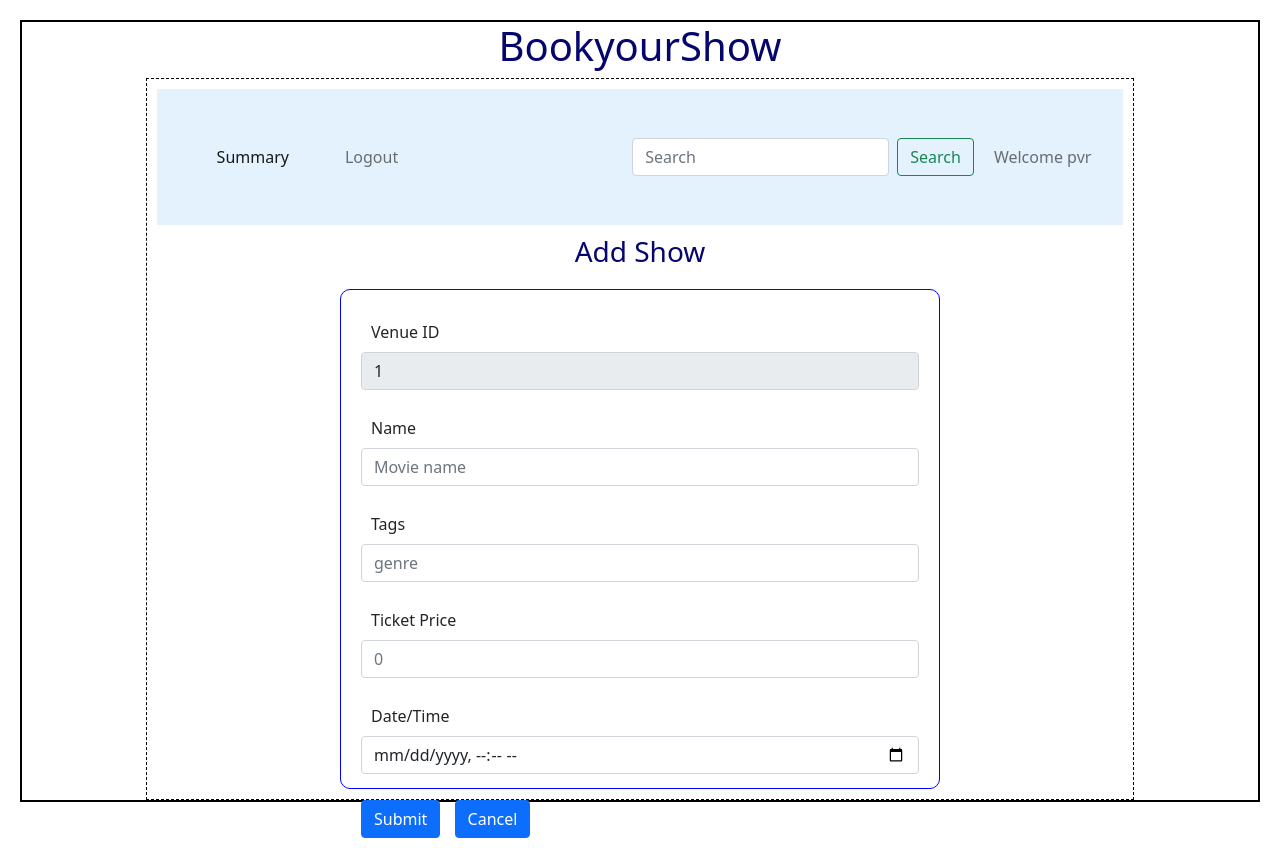
After one commit to Kaamesh1102/Ticket_Counter, a Flask app: a page that uses templates/add_show.html in a window 1280 px wide. The commit adds this page. Run offline with Flask 3, Linux system fonts and the light colour scheme.

Commit message:
Completion of Admin and User Ticket Booking

```diff
--- a/backend/controllers.py
+++ b/backend/controllers.py
@@ -2,6 +2,8 @@
 from flask import Flask,render_template,request,url_for,redirect
 from .models import *
 from flask import current_app as app
+from datetime import datetime
+from sqlalchemy import func
 
 @app.route("/")
 def home():
@@ -16,7 +18,7 @@
         if usr and usr.role == 0 :
             return redirect(url_for("admin_dashboard",name = uname))
         elif usr and usr.role == 1 :
-            return redirect(url_for("user_dashboard",name = uname))
+            return redirect(url_for("user_dashboard",name = uname,id=usr.id))
         else:
             return render_template("login.html",msg = "Invalid user credentials")
 
@@ -47,9 +49,12 @@
     return render_template("admin_dashboard.html",name=name,theatres=theatres)
 
 
-@app.route("/user/<name>")
-def user_dashboard(name):
-    return render_template("user_dashboard.html",name=name)
+@app.route("/user/<id>/<name>")
+def user_dashboard(id,name):
+    theatres=get_theatres()
+    dt_time_now=datetime.today().strftime('%Y-%m-%dT%H:%M')
+    dt_time_now=datetime.strptime(dt_time_now,"%Y-%m-%dT%H:%M")
+    return render_template("user_dashboard.html",uid=id,name=name,theatres = theatres,dt_time_now=dt_time_now)
 
 
 @app.route("/venue/<name>",methods=["POST","GET"])
@@ -67,7 +72,130 @@
     return render_template("add_venue.html",name=name)
 
 
+@app.route("/show/<venue_id>/<name>",methods=["POST","GET"])
+def add_show(venue_id,name):
+    if request.method=="POST":
+        sname=request.form.get("name")
+        tags=request.form.get("tags")
+        tkt_price=request.form.get("tkt_price")
+        date_time=request.form.get("dt_time") #data is string format
+        #print(date_time)
+        #processing date/time
+        dt_time=datetime.strptime(date_time,"%Y-%m-%dT%H:%M")
+        new_show=Show(name=sname,tags=tags,tkt_price=tkt_price,date_time=dt_time,theatre_id=venue_id)
+        db.session.add(new_show)
+        db.session.commit()
+        return redirect(url_for("admin_dashboard",name=name))
+
+    return render_template("add_show.html",venue_id=venue_id,name=name)
+
+@app.route("/search/<name>",methods=["GET","POST"])
+def search(name):
+    if request.method=="POST":
+        search_txt=request.form.get("search_txt")
+        by_venue=search_by_venue(search_txt)
+        by_location=search_by_location(search_txt)
+        if by_venue:
+            return render_template("admin_dashboard.html",name=name, theatres=by_venue)
+        elif by_location:
+            return render_template("admin_dashboard.html",name=name, theatres=by_location)
+
+    return redirect(url_for("admin_dashboard",name=name))
+
+
+@app.route("/edit_venue/<id>/<name>",methods=["GET","POST"])
+def edit_venue(id,name):
+    v=get_venue(id)
+    if request.method=="POST":
+        tname=request.form.get("tname")
+        location=request.form.get("location")
+        pin_code=request.form.get("pin_code")
+        capacity=request.form.get("capacity")
+        v.name=tname
+        v.location=location
+        v.pin_code=pin_code
+        v.capacity=capacity
+        db.session.commit()
+        return redirect(url_for("admin_dashboard",name=name))
+
+    return render_template("edit_venue.html",venue=v,name=name)
+
+
+@app.route("/delete_venue/<id>/<name>",methods=["GET","POST"])
+def delete_venue(id,name):
+    v=get_venue(id)
+    db.session.delete(v)
+    db.session.commit()
+    return redirect(url_for("admin_dashboard",name=name))
+
+
+@app.route("/edit_show/<id>/<name>",methods=["GET","POST"])
+def edit_show(id,name):
+    s=get_show(id)
+    if request.method=="POST":
+        sname=request.form.get("mname")
+        tags=request.form.get("tags")
+        tkt_price=request.form.get("tkt_price")
+        date_time=request.form.get("dt_time") #data is string format
+        dt_time=datetime.strptime(date_time,"%Y-%m-%dT%H:%M")
+        s.name=sname
+        s.tags=tags
+        s.tkt_price=tkt_price
+        s.date_time=dt_time
+        db.session.commit()
+        return redirect(url_for("admin_dashboard",name=name))
+
+    return render_template("edit_show.html",show=s,name=name)
+
+@app.route("/delete_show/<id>/<name>",methods=["GET","POST"])
+def delete_show(id,name):
+    s=get_show(id)
+    db.session.delete(s)
+    db.session.commit()
+    return redirect(url_for("admin_dashboard",name=name))
+
+
+@app.route("/book_ticket/<uid>/<sid>/<name>",methods=["GET","POST"])
+def book_ticket(uid,sid,name):
+    if request.method=="POST":
+        no_of_tickets=request.form.get("no_of_tickets")
+        new_ticket=Ticket(no_of_tickets=no_of_tickets,sl_nos="",user_id=uid,show_id=sid)
+        db.session.add(new_ticket)
+        db.session.commit()
+        return redirect(url_for("user_dashboard",id=uid,name=name))
+
+    #Get method is executed
+    show=Show.query.filter_by(id=sid).first()
+    theatre=Theatre.query.filter_by(id=show.theatre_id).first()
+    available_seats=theatre.capacity
+    #booked_tickets by aggregate function sum
+    book_tickets=Ticket.query.with_entities(func.sum(Ticket.no_of_tickets)).group_by(Ticket.show_id).filter_by(show_id=sid).first()
+    # print("Hello : ",book_tickets)
+    # breakpoint
+    if book_tickets:
+        available_seats -=book_tickets[0]
+
+    return render_template("book_ticket.html",uid=uid,sid=sid,name=name,tname=theatre.name,sname=show.name,available_seats=available_seats,tktprice=show.tkt_price)
+
+
+
 #Other supported functions
 def get_theatres():
     theatres=Theatre.query.all()
     return theatres
+
+def search_by_venue(search_txt):
+    theatres=Theatre.query.filter(Theatre.name.ilike(f"%{search_txt}%")).all()
+    return theatres
+
+def search_by_location(search_txt):
+    theatres=Theatre.query.filter(Theatre.location.ilike(f"%{search_txt}%")).all()
+    return theatres
+
+def get_venue(id):
+    theatre=Theatre.query.filter_by(id=id).first()
+    return theatre
+
+def get_show(id):
+    show=Show.query.filter_by(id=id).first()
+    return show
--- /dev/null
+++ b/templates/add_show.html
@@ -0,0 +1,33 @@
+{%extends "admin_layout.html"%} <!--Inherited all nav features-->
+{%block content%}
+                <div class="center"><h3>Add Show</h3></div>
+                <form action="#" method="POST">
+                <div class="input_form">
+                    <div class="mb-3">
+                        <label for="v_id" class="form-label">Venue ID</label>
+                        <input type="number" class="form-control" name="v_id" id="v_id" value="{{venue_id}}" readonly>
+                    </div>
+                    <div class="mb-3">
+                        <label for="name" class="form-label">Name</label>
+                        <input type="text" class="form-control" name="name" id="name" placeholder="Movie name">
+                    </div>
+                    <div class="mb-3">
+                        <label for="tags" class="form-label">Tags</label>
+                        <input type="text" class="form-control" name="tags" id="tags" placeholder="genre">
+                    </div>
+                    <div class="mb-3">
+                        <label for="tkt_price" class="form-label">Ticket Price</label>
+                        <input type="number" class="form-control" name="tkt_price" id="tkt_price" placeholder="0">
+                    </div>
+                    <div class="mb-3">
+                        <label for="dt_time" class="form-label">Date/Time</label>
+                        <input type="datetime-local" class="form-control" name="dt_time" id="dt_time" placeholder="0">
+                    </div>
+
+                    <div class="mb-3">
+                        <button type="submit" class="btn btn-primary">Submit</button>
+                        <a href="/admin/{{name}}" type="button" class="btn btn-primary">Cancel</a>
+                    </div>
+                </div>
+                </form>
+{%endblock%}
--- a/templates/admin_dashboard.html
+++ b/templates/admin_dashboard.html
@@ -7,20 +7,20 @@
                         <div class="col">
                             <div class="card" style="width: 18rem;">
                                 <div class="card-body">
-                                <h5 class="card-title">{{theatre.name}}</h5>
+                                <h5 class="card-title"><a href="/edit_venue/{{theatre.id}}/{{name}}">{{theatre.name}}</a></h5>
                                 <h6 class="card-subtitle mb-2 text-muted">{{theatre.location}}</h6>
                                 {%if theatre.shows%}
                                     <table>
                                     <tr><th>ID</th><th>Name</th><th>Dt/Time</th></tr>
                                     {%for show in theatre.shows%}
-                                        <tr><td>{{show.id}}</td><td>{{show.name}}</td><td>{{show.date_time}}</td></tr>
+                                        <tr><td><a href="/edit_show/{{show.id}}/{{name}}">{{show.id}}</a></td><td>{{show.name}}</td><td>{{show.date_time}}</td></tr>
                                     {%endfor%}
                                     </table>
                                 {%else%}
                                     <p>No, shows here!</p>
                                 {%endif%}
                                 <div class="center">
-                                    <button type="button" class="btn btn-outline-primary">Add Show</button>
+                                    <a href="/show/{{theatre.id}}/{{name}}" type="button" class="btn btn-outline-primary">Add Show</a>
                                 </div>
                                 </div>
                             </div>
--- a/templates/admin_layout.html
+++ b/templates/admin_layout.html
@@ -18,9 +18,13 @@
                             <a class="nav-link active" aria-current="page" href="#">Summary</a>
                           </li>
                           <li class="nav-item">
-                            <a class="nav-link" href="#">Logout</a>
+                            <a class="nav-link" href="/login">Logout</a>
                           </li>
                         </ul>
+                        <form class="d-flex" method="POST" action="/search/{{name}}">
+                          <input class="form-control me-2" type="search" placeholder="Search" aria-label="Search" name = "search_txt" id = "search_txt">
+                          <button class="btn btn-outline-success" type="submit">Search</button>
+                        </form>
                         <span class="navbar-text">
                           Welcome {{name}}
                         </span>
--- a/templates/user_layout.html
+++ b/templates/user_layout.html
@@ -21,7 +21,7 @@
                             <a class="nav-link" href="#">Bookings</a>
                           </li>
                           <li class="nav-item">
-                            <a class="nav-link" href="#">Logout</a>
+                            <a class="nav-link" href="/login">Logout</a>
                           </li>
                         </ul>
                         <span class="navbar-text">
```
Also changed, not shown: templates/book_ticket.html (added, +46 -0 lines), templates/edit_show.html (added, +32 -0 lines), templates/edit_venue.html (added, +31 -0 lines), templates/user_dashboard.html (+17 -44 lines), instance/ticket_show.sqlite3.
